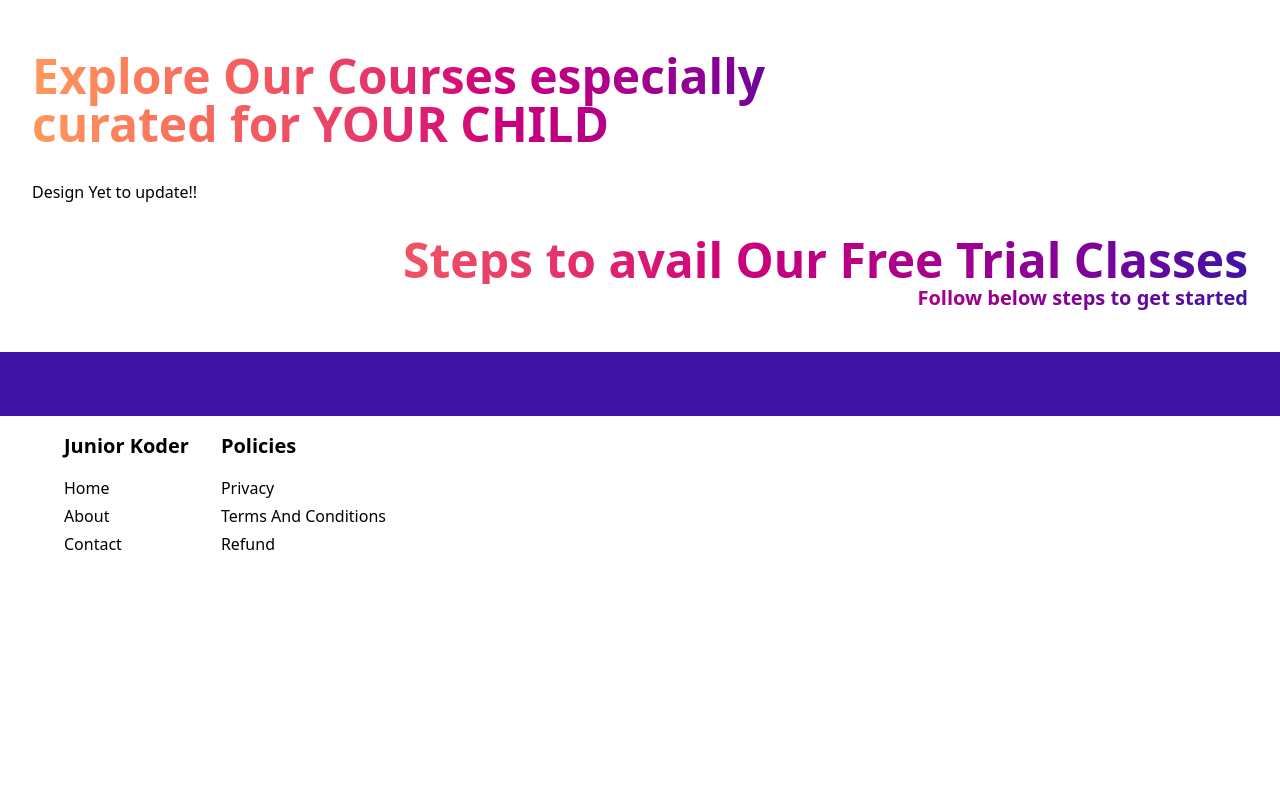
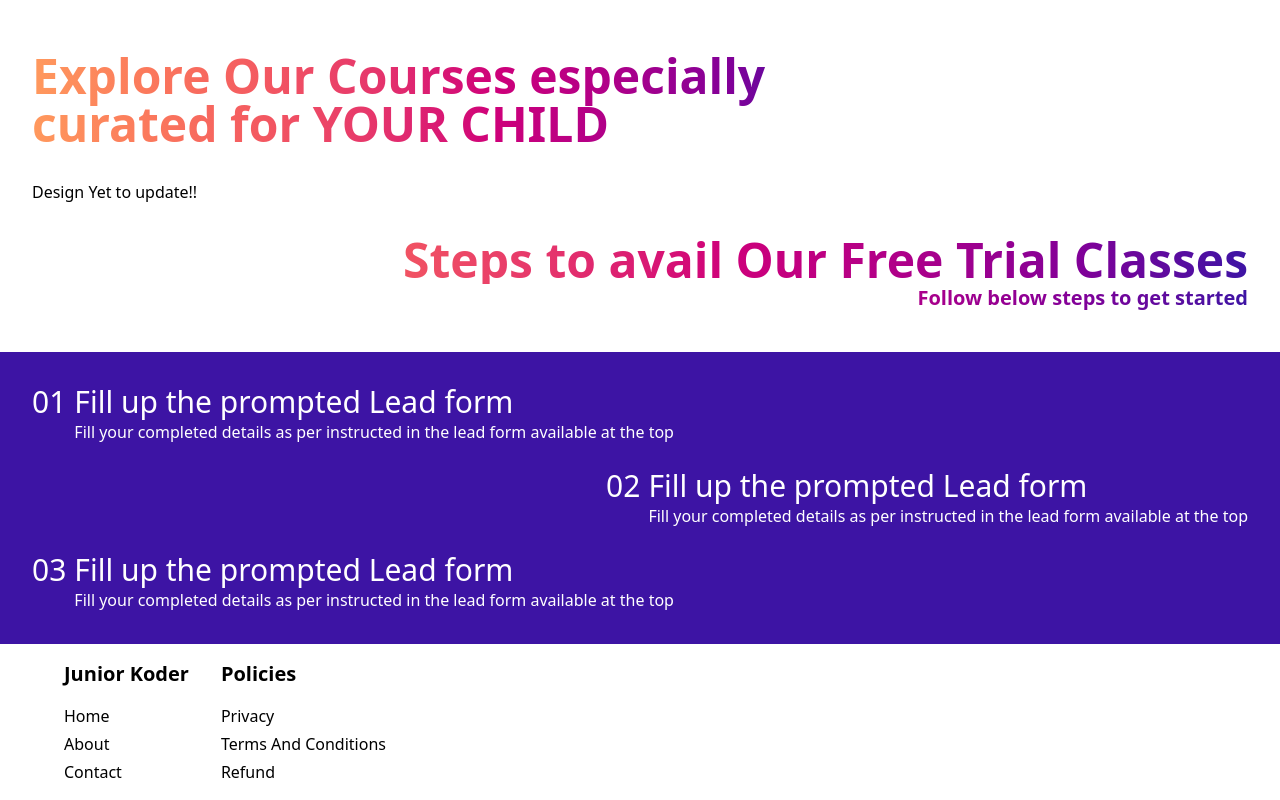
Before and after one commit to MrAzharuddin/junior-koder, a React (Create React App) app: page / in a window 1280 px wide. Shown: the part 1028-1828 px from the top of the page. Before the commit the page ends 1600 px from the top, so only its background shows below. Built offline with nearby package versions, Linux system fonts and the light colour scheme.

Commit message:
4 files modified

```diff
--- a/src/App.js
+++ b/src/App.js
@@ -16,7 +16,7 @@ function App() {
   useScrollToTop();
   return (
     <div className="relative">
-      <div className="bg-white p-4 sticky top-0 bg-opacity-25 backdrop-filter backdrop-blur-lg">
+      <div className="bg-white p-4 z-2000 sticky top-0 bg-opacity-25 backdrop-filter backdrop-blur-lg">
         <Header />
       </div>
       <Routes>
--- a/src/index.css
+++ b/src/index.css
@@ -32,7 +32,6 @@
     width: 100%;
     overflow: hidden;
     line-height: 0;
-    z-index: 0;
   }
 
   .custom-shape-divider-bottom svg {
@@ -59,4 +58,10 @@
     );
     @apply font-bold text-transparent bg-clip-text;
   }
+  .left-right:nth-child(odd) {
+    @apply justify-self-start self-start;
+  }
+  .left-right:nth-child(even) {
+    @apply justify-self-end self-end;
+  }
 }
--- a/src/pages/Home.jsx
+++ b/src/pages/Home.jsx
@@ -1,9 +1,9 @@
 export default function Home() {
   return (
-    <main className="min-h-[calc(100vh-9.5vh)] relative space-y-4">
-      <section className="relative">
+    <main className="min-h-[calc(100vh-9.5vh)] space-y-4">
+      <section className="">
         <div className="relative bg-shape pt-16">
-          <div className="flex flex-wrap justify-around items-start relative z-2">
+          <div className="flex flex-wrap justify-around items-start relative">
             <div className="bg-primary p-12 rounded-md text-secondary w-full md:max-w-[45vw] relative">
               <div className="flex flex-col space-y-2 text-lg">
                 <h1 className="text-center font-bold">Book Your Free Trial</h1>
@@ -86,7 +86,7 @@ export default function Home() {
               />
             </div>
           </div>
-          <div class="custom-shape-divider-bottom">
+          <div className="custom-shape-divider-bottom">
             <svg
               data-name="Layer 1"
               xmlns="http://www.w3.org/2000/svg"
@@ -95,7 +95,7 @@ export default function Home() {
             >
               <path
                 d="M598.97 114.72L0 0 0 120 1200 120 1200 0 598.97 114.72z"
-                class="shape-fill"
+                className="shape-fill"
               ></path>
             </svg>
           </div>
@@ -128,32 +128,36 @@ export default function Home() {
           </p>
         </div>
       </section>
-      <section className="p-8 bg-primary">
-        {/* [{heading:"", text:"Fill your completed details as per instructed in the lead form
-            available at the top"}] */}
-        {/* <div>
-          <h2>
-            01 {'\t'}{'\t\t'}
-            <span>
-              Fill up the prompted Lead form <br /> Fill your completed details
-              as per instructed in the lead form available at the top
-            </span>
-          </h2>
-        </div>
-        <div>
-          <h2>01 {'\t'} Fill up the prompted Lead form</h2>
-          <p>
-            Fill your completed details as per instructed in the lead form
-            available at the top
-          </p>
-        </div>{' '}
-        <div>
-          <h2>01 {'\t'} Fill up the prompted Lead form</h2>
-          <p>
-            Fill your completed details as per instructed in the lead form
-            available at the top
-          </p>
-        </div> */}
+      <section className="p-8 bg-primary flex flex-col space-y-6">
+        {[
+          {
+            heading: 'Fill up the prompted Lead form',
+            text: 'Fill your completed details as per instructed in the lead form available at the top',
+          },
+          {
+            heading: 'Fill up the prompted Lead form',
+            text: 'Fill your completed details as per instructed in the lead form available at the top',
+          },
+          {
+            heading: 'Fill up the prompted Lead form',
+            text: 'Fill your completed details as per instructed in the lead form available at the top',
+          },
+        ].map((res, index) => {
+          return (
+            <div
+              key={index + 'abc'}
+              className="flex items-start space-x-2 left-right text-white"
+            >
+              <div>
+                <h1>{index + 1 < 10 ? '0' + (index + 1) : (index + 1)}</h1>
+              </div>
+              <div>
+                <h1>{res.heading}</h1>
+                <p>{res.text}</p>
+              </div>
+            </div>
+          );
+        })}
       </section>
     </main>
   );
```
Also changed, not shown: src/components/Header.jsx (+6 -6 lines).
